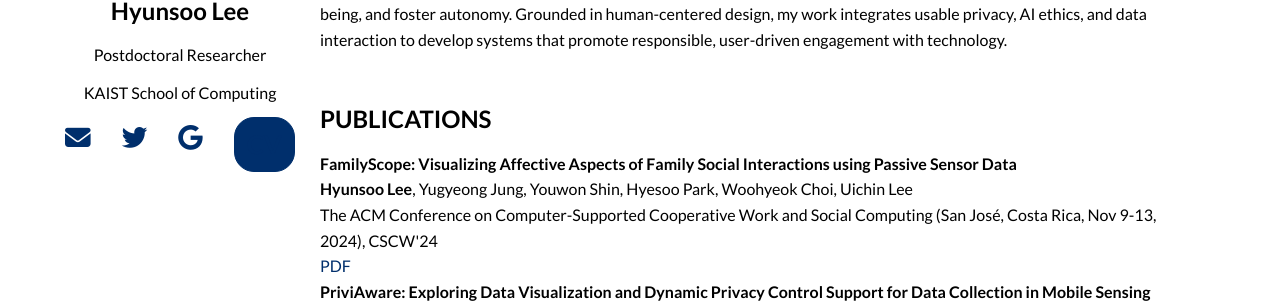
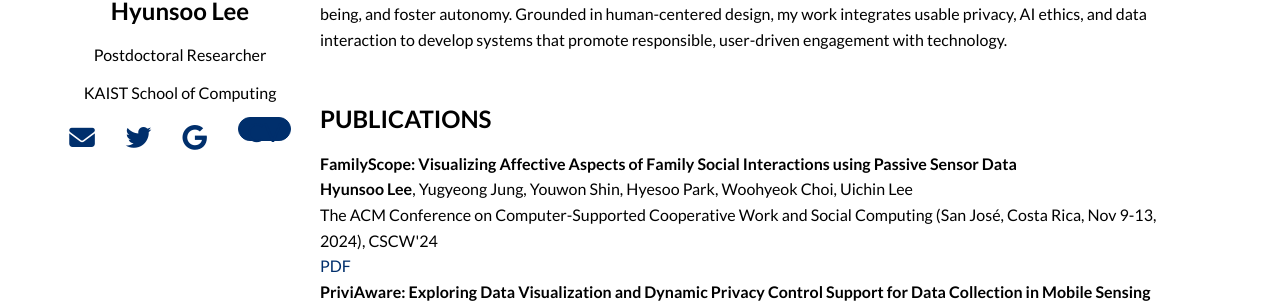
Before and after one commit to hslee90/hslee90.github.io, a Jekyll site: the page built from index.md, in a window 1280 px wide. Shown: the part 270-577 px from the top of the page. Built offline with Jekyll 4.4.1, drawn with Linux system fonts in a browser that asks for light colours; nearby versions of some CDN libraries.

Commit message:
Update style.css

```diff
--- a/assets/css/style.css
+++ b/assets/css/style.css
@@ -120,22 +120,28 @@ h2#publications {
 
 /* CV 버튼 스타일 (데스크탑 기본) */
 .cv-button {
-  display: inline-block;
-  padding: 6px 12px;
+  display: inline-flex;
+  align-items: center;
+  justify-content: center;
+  padding: 2px 8px;
   background-color: #002F6C; /* 남색 배경 */
   color: #ffffff; /* 흰색 글씨 */
-  border-radius: 20px; /* 둥글게 */
+  border-radius: 12px;
+  font-size: 0.8rem;
+  font-weight: 500;
   text-decoration: none;
-  font-weight: 600;
-  font-size: 0.9rem;
+  height: 24px; /* 아이콘 높이에 맞춤 */
+  line-height: 1;
   border: 1px solid #002F6C;
   transition: background-color 0.3s ease, transform 0.2s ease;
+  margin-left: 8px; /* 아이콘들과 살짝 간격 */
 }
 
 .cv-button:hover {
-  background-color: #0055A4; /* 남색보다 조금 밝게 */
-  transform: translateY(-2px);
+  background-color: #0055A4; /* 밝은 남색 */
+  transform: translateY(-1px);
 }
+
 
 /* 반응형 디자인: 모바일 */
 @media (max-width: 768px) {
@@ -166,10 +172,11 @@ h2#publications {
     height: 120px;
   }
 
-  .cv-button {
-    font-size: 0.8rem;
-    padding: 4px 10px;
-    border-radius: 18px;
+ .cv-button {
+    font-size: 0.75rem;
+    height: 22px;
+    padding: 2px 6px;
+    border-radius: 10px;
   }
 
   .icon-links {
```
